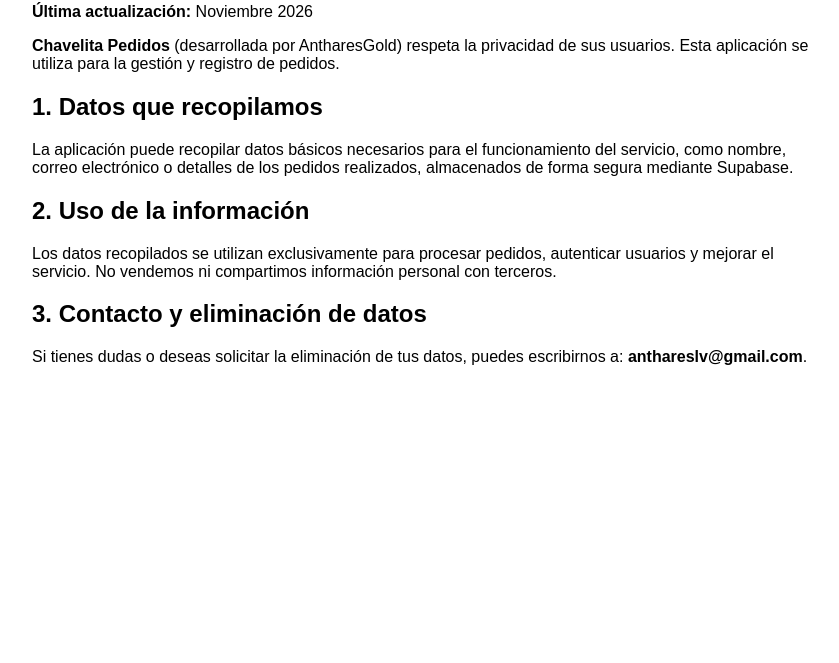
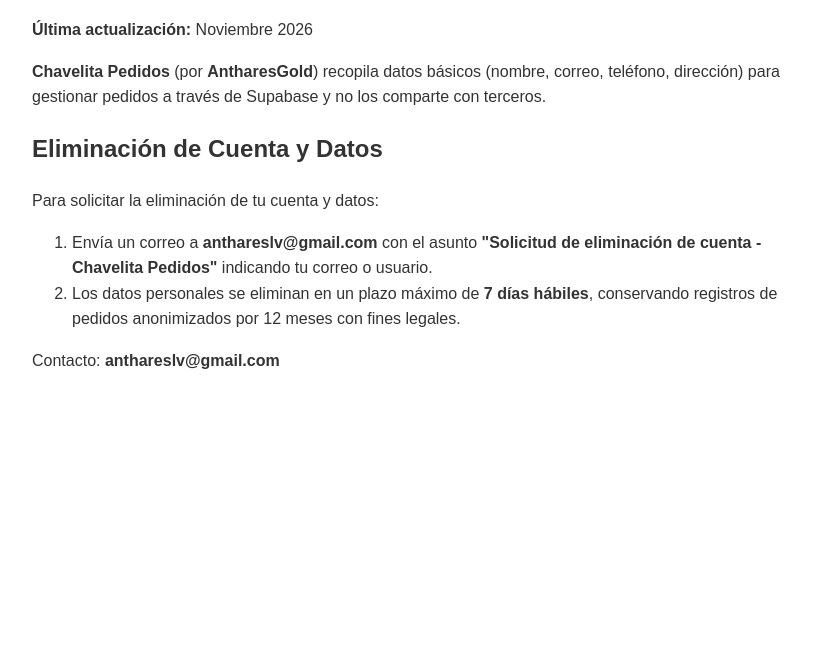
Before and after one commit to ymamanir/politica-privacidad, a plain HTML site: page index.html in a window 1280 px wide. Shown: the part 137-800 px from the top of the page, without its empty margins (208-1047 px from the left). Drawn offline with Linux system fonts and the light colour scheme.

Commit message:
Revise privacy policy and title for clarity
Updated the privacy policy to include data deletion information and modified the title.

```diff
--- a/index.html
+++ b/index.html
@@ -2,17 +2,20 @@
 <html lang="es">
 <head>
     <meta charset="UTF-8">
-    <title>Política de Privacidad - Chavelita Pedidos</title>
+    <meta name="viewport" content="width=device-width, initial-scale=1.0">
+    <title>Política de Privacidad y Eliminación de Datos - Chavelita Pedidos</title>
 </head>
-<body style="font-family: Arial, sans-serif; max-width: 800px; margin: 40px auto; padding: 20px;">
+<body style="font-family: Arial, sans-serif; max-width: 800px; margin: 40px auto; padding: 20px; line-height: 1.6; color: #333;">
     <h1>Política de Privacidad de Chavelita Pedidos</h1>
     <p><strong>Última actualización:</strong> Noviembre 2026</p>
-    <p><strong>Chavelita Pedidos</strong> (desarrollada por AntharesGold) respeta la privacidad de sus usuarios. Esta aplicación se utiliza para la gestión y registro de pedidos.</p>
-    <h2>1. Datos que recopilamos</h2>
-    <p>La aplicación puede recopilar datos básicos necesarios para el funcionamiento del servicio, como nombre, correo electrónico o detalles de los pedidos realizados, almacenados de forma segura mediante Supabase.</p>
-    <h2>2. Uso de la información</h2>
-    <p>Los datos recopilados se utilizan exclusivamente para procesar pedidos, autenticar usuarios y mejorar el servicio. No vendemos ni compartimos información personal con terceros.</p>
-    <h2>3. Contacto y eliminación de datos</h2>
-    <p>Si tienes dudas o deseas solicitar la eliminación de tus datos, puedes escribirnos a: <strong>anthareslv@gmail.com</strong>.</p>
+    <p><strong>Chavelita Pedidos</strong> (por <strong>AntharesGold</strong>) recopila datos básicos (nombre, correo, teléfono, dirección) para gestionar pedidos a través de Supabase y no los comparte con terceros.</p>
+
+    <h2>Eliminación de Cuenta y Datos</h2>
+    <p>Para solicitar la eliminación de tu cuenta y datos:</p>
+    <ol>
+        <li>Envía un correo a <strong>anthareslv@gmail.com</strong> con el asunto <strong>"Solicitud de eliminación de cuenta - Chavelita Pedidos"</strong> indicando tu correo o usuario.</li>
+        <li>Los datos personales se eliminan en un plazo máximo de <strong>7 días hábiles</strong>, conservando registros de pedidos anonimizados por 12 meses con fines legales.</li>
+    </ol>
+    <p>Contacto: <strong>anthareslv@gmail.com</strong></p>
 </body>
 </html>
```
